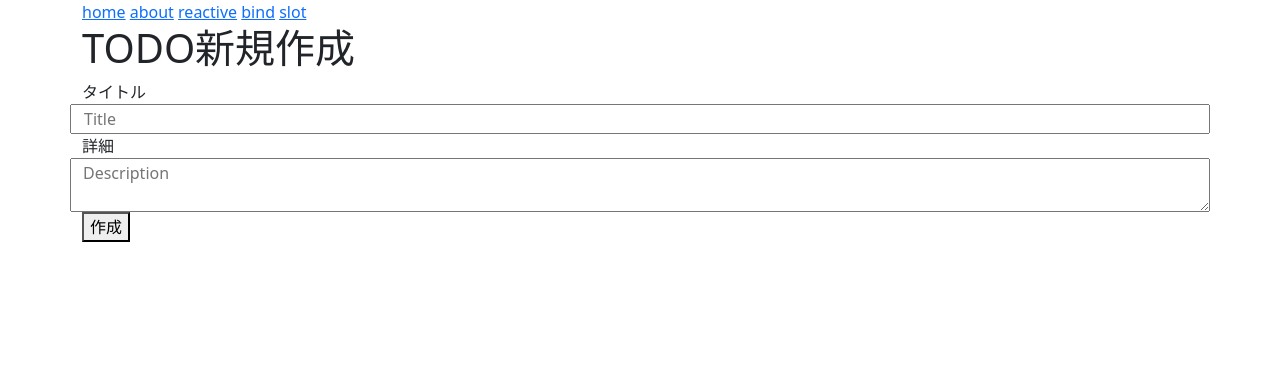
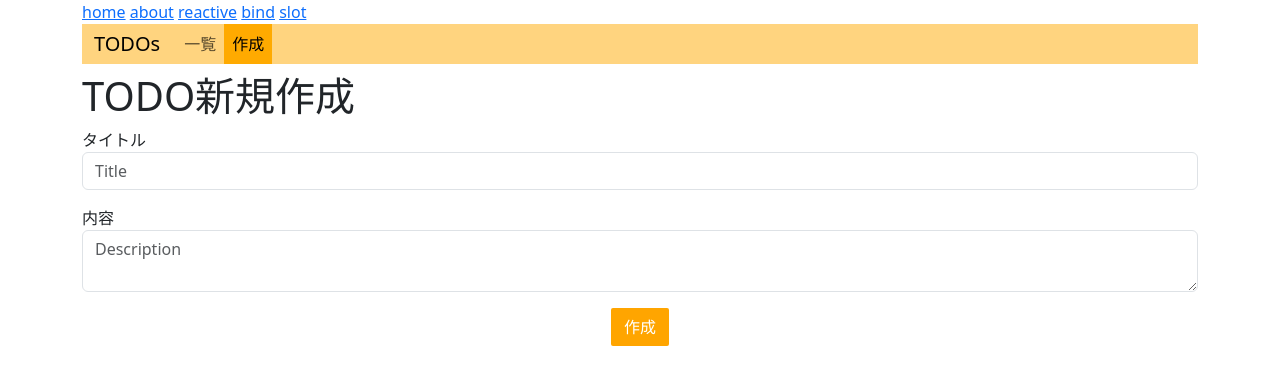
Before and after one commit to afuku08/svelte-todo, a SvelteKit app: page /add in a window 1280 px wide. Shown: the top 384 px of the page. Built offline with nearby package versions, Linux system fonts and the light colour scheme.

Commit message:
アップデート　ECS自動デプロイテスト

```diff
--- a/src/routes/+layout.svelte
+++ b/src/routes/+layout.svelte
@@ -1,8 +1,12 @@
 <script lang="ts">
+	import { page } from '$app/stores';
+
     let{ children } = $props();
+    const currentPath = $derived(() => $page.url.pathname)
 </script>
 
 <link rel="stylesheet" href="/css/bootstrap.min.css" />
+<link rel="stylesheet" href="/css/my-sheet.css" />
 
 <div class="container">
     <nav>
@@ -13,5 +17,36 @@
         <a href="/slot">slot</a>
     </nav>
 
+    <nav class="navbar navbar-expand-lg navbar-orange">
+        <div class="container-fluid">
+        <a class="navbar-brand" href="/">TODOs</a>
+        <button class="navbar-toggler" type="button" data-bs-toggle="collapse" data-bs-target="#navbarSupportedContent" aria-controls="navbarSupportedContent" aria-expanded="false" aria-label="Toggle navigation">
+            <span class="navbar-toggler-icon"></span>
+        </button>
+            <div class="collapse navbar-collapse" id="navbarSupportedContent">
+                <ul class="navbar-nav me-auto mb-2 mb-lg-0">
+                <li class="nav-item">
+                    <a class="nav-link {currentPath() === '/' ? 'active navbar-selected' : ''}" aria-current="page" href="/">一覧</a>
+                </li>
+                <li class="nav-item">
+                    <a class="nav-link {currentPath() === '/add' ? 'active navbar-selected' : ''}" href="/add">作成</a>
+                </li>
+                </ul>
+            </div>
+        </div>
+    </nav>
+
     {@render children()}
 </div>
+
+<style>
+    .navbar-orange{
+        background-color: #FFD47F;
+        color: white;
+    }
+
+    .navbar-selected{
+        background-color: #ffaa00;
+        color: white;
+    }
+</style>
--- a/src/routes/+page.server.ts
+++ b/src/routes/+page.server.ts
@@ -2,7 +2,7 @@ import { fail } from '@sveltejs/kit';
 import type { RequestEvent } from '@sveltejs/kit';
 import * as db from '$lib/server/database.js';
 
-export function load({ cookies }: RequestEvent) {
+export async function load({ cookies }: RequestEvent) {
 	let id = cookies.get('userid');
 
 	if (!id) {
@@ -11,7 +11,7 @@ export function load({ cookies }: RequestEvent) {
 	}
 
 	return {
-		todos: db.getTodos(id)
+		todos: await db.getTodos(id)
 	};
 }
 
--- a/src/routes/add/+page.server.ts
+++ b/src/routes/add/+page.server.ts
@@ -37,6 +37,6 @@ export const actions = {
                     error: message,
                 });
             }
-            throw redirect(303, '/');
+            throw redirect(303, '/add');
         },
 }
--- a/src/routes/add/+page.svelte
+++ b/src/routes/add/+page.svelte
@@ -5,22 +5,35 @@
 	let { data, form } = $props();
 </script>
 
-<h1>TODO新規作成</h1>
+<h1 class="my-2">TODO新規作成</h1>
 
 {#if form?.error}
     <p class='error'>{form.error}</p>
 {/if}
 
-<form method="POST" action="/add">
-    <div class="row">
-        <label for="title">タイトル</label>
-        <input type="text" id="title" name="title" placeholder="Title" autocomplete="off" required/>
+<form method="POST" action="/add" class="form-horizontal">
+    <div class="form-group">
+        <label class="control-label" for="title">タイトル</label>
+        <input class="form-control" type="text" id="title" name="title" placeholder="Title" autocomplete="off" required/>
     </div>
 
-    <div class="row">
-        <label for="description">詳細</label>
-        <textarea id="description" name="description" placeholder="Description" autocomplete="off"></textarea>
+    <div class="form-group mt-3">
+        <label class="control-label" for="description">内容</label>
+        <textarea class="form-control" id="description" name="description" placeholder="Description" autocomplete="off"></textarea>
     </div>
 
-    <button type="submit">作成</button>
+    <div class="text-center mt-3">
+        <button class="btn btn-orange" type="submit">作成</button>
+    </div>
 </form>
+
+<style>
+    .btn-orange {
+    background-color: orange;
+    color: white;
+    }
+
+    .btn-orange:hover {
+    background-color: darkorange;
+    }
+</style>
--- a/src/routes/change/+page.svelte
+++ b/src/routes/change/+page.svelte
@@ -7,24 +7,37 @@
     const { id, title, description } = data;
 </script>
 
-<h1>TODO内容編集</h1>
+<h1 class="my-2">TODO内容編集</h1>
 
 {#if form?.error}
     <p class='error'>{form.error}</p>
 {/if}
 
-<form method="POST" action="/change">
+<form method="POST" action="/change" class="form-horizontal">
     <input type="hidden" name="todoid" value={id}/>
 
-    <div class="row">
-        <label for="title">タイトル</label>
-        <input type="text" id="title" name="title" value={title} autocomplete="off" required/>
+    <div class="form-group">
+        <label class="control-label" for="title">タイトル</label>
+        <input class="form-control" type="text" id="title" name="title" value={title} autocomplete="off" required/>
     </div>
 
-    <div class="row">
-        <label for="description">詳細</label>
-        <textarea id="description" name="description" value={description} autocomplete="off"></textarea>
+    <div class="form-group mt-3">
+        <label class="control-label" for="description">詳細</label>
+        <textarea class="form-control" id="description" name="description" value={description} autocomplete="off"></textarea>
     </div>
 
-    <button type="submit" class="btn btn-primary">作成</button>
+    <div class="text-center mt-3">
+        <button type="submit" class="btn btn-orange">作成</button>
+    </div>
 </form>
+
+<style>
+    .btn-orange {
+    background-color: orange;
+    color: white;
+    }
+
+    .btn-orange:hover {
+    background-color: darkorange;
+    }
+</style>
--- /dev/null
+++ b/static/css/my-sheet.css
@@ -0,0 +1,35 @@
+.btn {
+    border-radius: 2px;
+}
+
+.btn-small {
+    border-radius: 1px;
+}
+
+.btn-large {
+    border-radius: 3px;
+}
+
+.navbar {
+    --bs-navbar-padding-y: 0;
+}
+
+.todo-item {
+    cursor: pointer;
+    transition: background-color 0.3s;
+}
+
+.todo-item:hover {
+    background-color: #f0f0f0; /* お好みの色に変更OK */
+}
+
+.todo-txt-limit {
+    overflow: hidden;
+    display: -webkit-box;
+    -webkit-box-orient: vertical;
+    -webkit-line-clamp: 1; /* 任意の行数を指定 */
+}
+
+.overlay {
+
+}
```
Also changed, not shown: src/routes/+page.svelte (+10 -19 lines).
